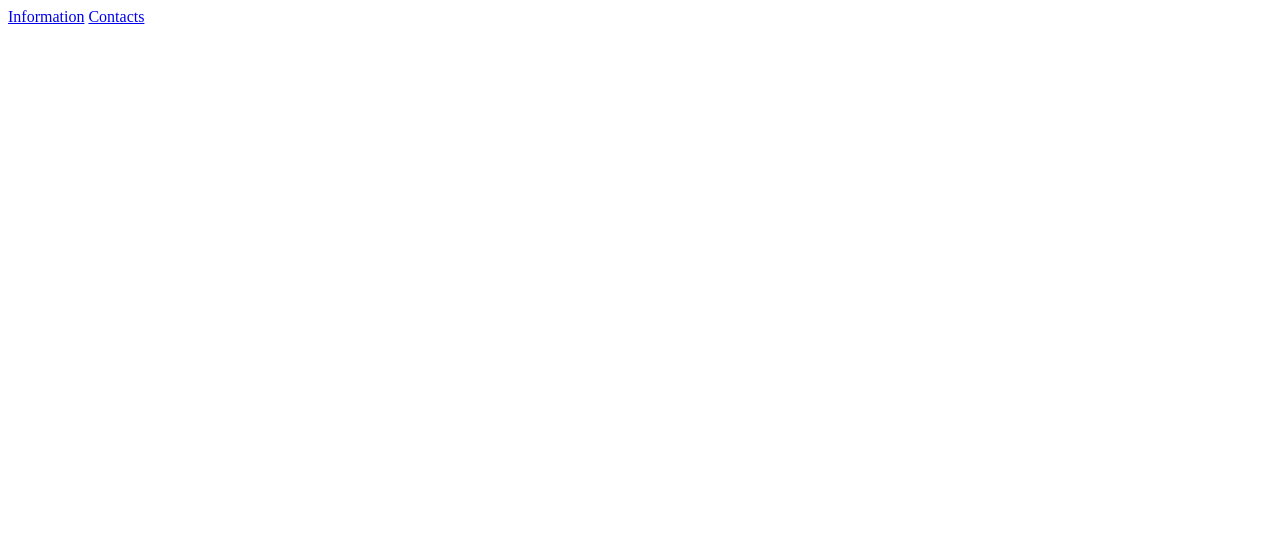
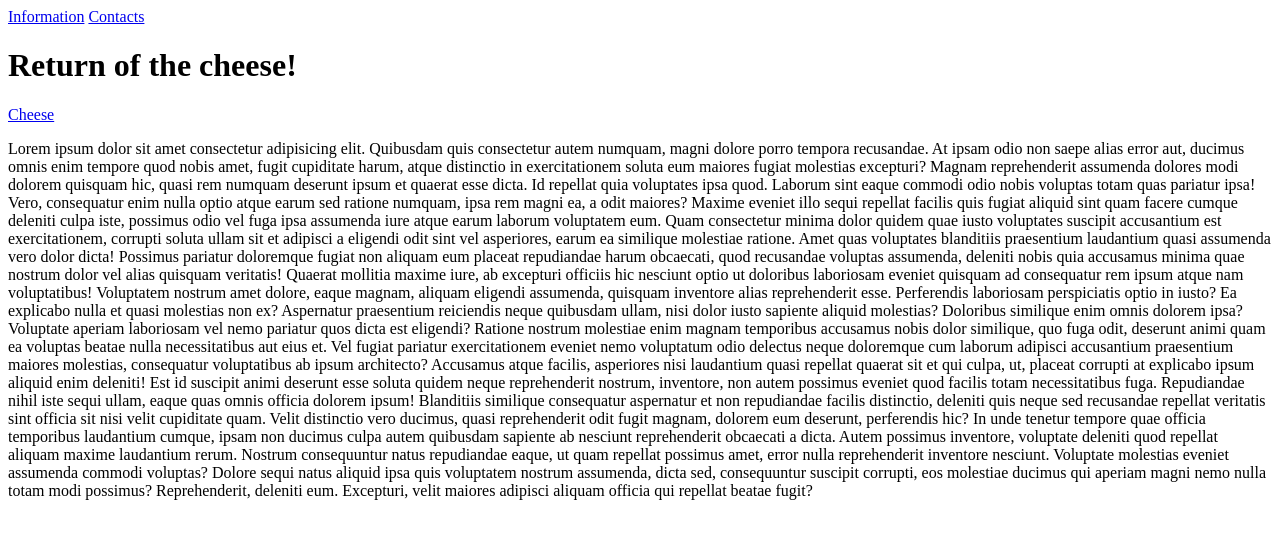
Before and after one commit to Tylerdays/w2dassignment, a plain HTML site: page index.html in a window 1280 px wide. Drawn offline with Linux system fonts and the light colour scheme.

Commit message:
Added external link and text to index, added contact links to contacts

```diff
--- a/index.html
+++ b/index.html
@@ -4,10 +4,59 @@
     <meta charset="UTF-8">
     <meta http-equiv="X-UA-Compatible" content="IE=edge">
     <meta name="viewport" content="width=device-width, initial-scale=1.0">
-    <title>Calgary</title>
+    <title>w2d Assignment</title>
 </head>
 <body>
     <a href="pages/info.html">Information</a>
     <a href="pages/contacts.html">Contacts</a>
+    <h1>Return of the cheese!</h1>
+    <a href="https://en.wikipedia.org/wiki/Cheese">Cheese</a>
+    <p>Lorem ipsum dolor sit amet consectetur adipisicing elit. Quibusdam quis consectetur
+        autem numquam, magni dolore porro tempora recusandae. At ipsam odio non saepe alias
+        error aut, ducimus omnis enim tempore quod nobis amet, fugit cupiditate harum,
+        atque distinctio in exercitationem soluta eum maiores fugiat molestias excepturi?
+        Magnam reprehenderit assumenda dolores modi dolorem quisquam hic, quasi rem numquam
+        deserunt ipsum et quaerat esse dicta. Id repellat quia voluptates ipsa quod.
+        Laborum sint eaque commodi odio nobis voluptas totam quas pariatur ipsa! Vero,
+        consequatur enim nulla optio atque earum sed ratione numquam, ipsa rem magni ea,
+        a odit maiores? Maxime eveniet illo sequi repellat facilis quis fugiat aliquid
+        sint quam facere cumque deleniti culpa iste, possimus odio vel fuga ipsa assumenda
+        iure atque earum laborum voluptatem eum. Quam consectetur minima dolor quidem quae
+        iusto voluptates suscipit accusantium est exercitationem, corrupti soluta ullam sit
+        et adipisci a eligendi odit sint vel asperiores, earum ea similique molestiae
+        ratione. Amet quas voluptates blanditiis praesentium laudantium quasi assumenda
+        vero dolor dicta! Possimus pariatur doloremque fugiat non aliquam eum placeat
+        repudiandae harum obcaecati, quod recusandae voluptas assumenda, deleniti nobis
+        quia accusamus minima quae nostrum dolor vel alias quisquam veritatis! Quaerat
+        mollitia maxime iure, ab excepturi officiis hic nesciunt optio ut doloribus
+        laboriosam eveniet quisquam ad consequatur rem ipsum atque nam voluptatibus!
+        Voluptatem nostrum amet dolore, eaque magnam, aliquam eligendi assumenda, quisquam
+        inventore alias reprehenderit esse. Perferendis laboriosam perspiciatis optio in
+        iusto? Ea explicabo nulla et quasi molestias non ex? Aspernatur praesentium
+        reiciendis neque quibusdam ullam, nisi dolor iusto sapiente aliquid molestias?
+        Doloribus similique enim omnis dolorem ipsa? Voluptate aperiam laboriosam vel
+        nemo pariatur quos dicta est eligendi? Ratione nostrum molestiae enim magnam
+        temporibus accusamus nobis dolor similique, quo fuga odit, deserunt animi quam
+        ea voluptas beatae nulla necessitatibus aut eius et. Vel fugiat pariatur
+        exercitationem eveniet nemo voluptatum odio delectus neque doloremque cum laborum
+        adipisci accusantium praesentium maiores molestias, consequatur voluptatibus ab
+        ipsum architecto? Accusamus atque facilis, asperiores nisi laudantium quasi
+        repellat quaerat sit et qui culpa, ut, placeat corrupti at explicabo ipsum aliquid
+        enim deleniti! Est id suscipit animi deserunt esse soluta quidem neque reprehenderit
+        nostrum, inventore, non autem possimus eveniet quod facilis totam necessitatibus
+        fuga. Repudiandae nihil iste sequi ullam, eaque quas omnis officia dolorem ipsum!
+        Blanditiis similique consequatur aspernatur et non repudiandae facilis distinctio,
+        deleniti quis neque sed recusandae repellat veritatis sint officia sit nisi velit
+        cupiditate quam. Velit distinctio vero ducimus, quasi reprehenderit odit fugit
+        magnam, dolorem eum deserunt, perferendis hic? In unde tenetur tempore quae officia
+        temporibus laudantium cumque, ipsam non ducimus culpa autem quibusdam sapiente ab
+        nesciunt reprehenderit obcaecati a dicta. Autem possimus inventore, voluptate
+        deleniti quod repellat aliquam maxime laudantium rerum. Nostrum consequuntur
+        natus repudiandae eaque, ut quam repellat possimus amet, error nulla reprehenderit
+        inventore nesciunt. Voluptate molestias eveniet assumenda commodi voluptas? Dolore
+        sequi natus aliquid ipsa quis voluptatem nostrum assumenda, dicta sed, consequuntur
+        suscipit corrupti, eos molestiae ducimus qui aperiam magni nemo nulla totam modi
+        possimus? Reprehenderit, deleniti eum. Excepturi, velit maiores adipisci aliquam
+        officia qui repellat beatae fugit?</p>
 </body>
 </html>
```
